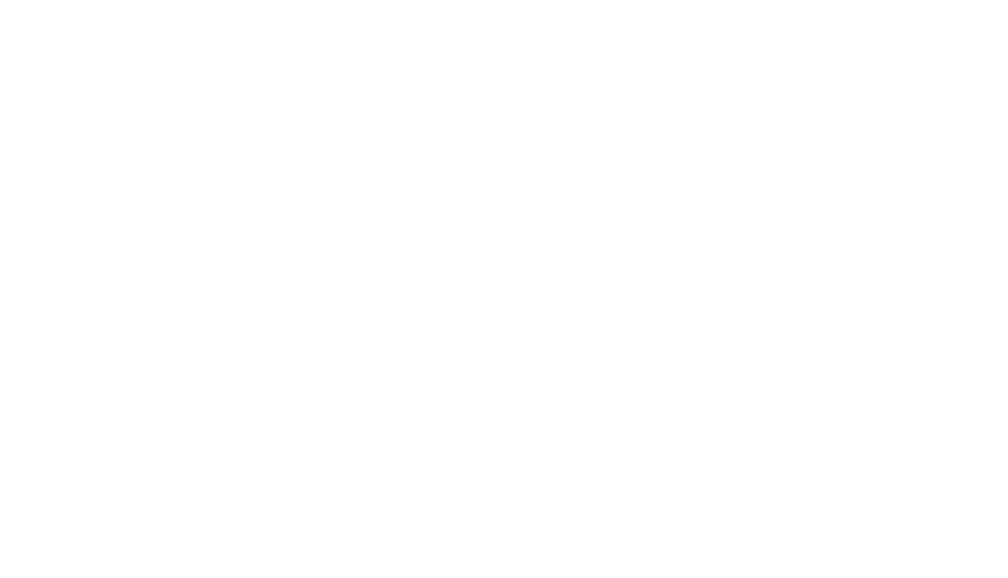
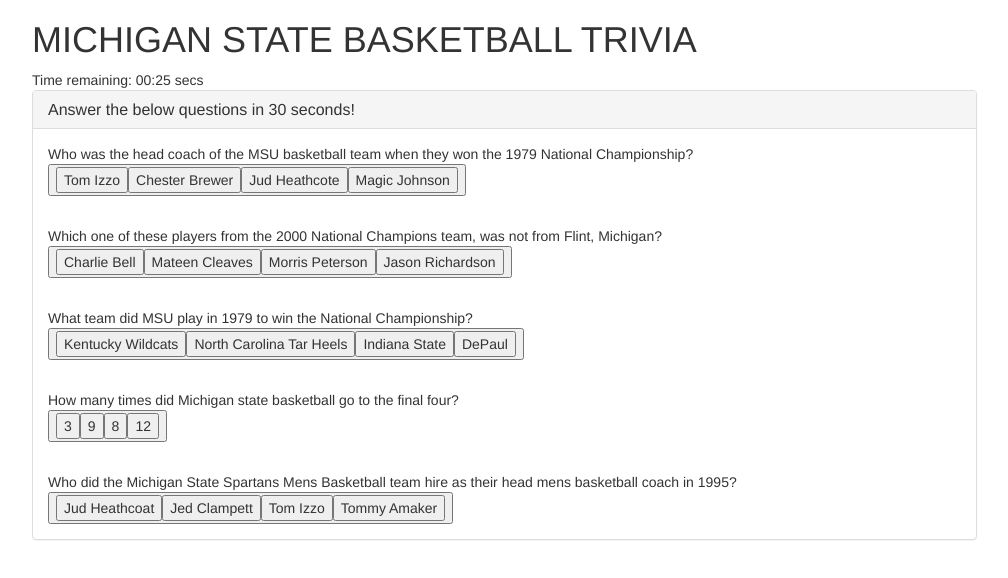
Before and after one commit to iggy788/TriviaGame, a plain HTML site: page index.html in a window 1280 px wide. Shown: the whole page, without its empty margins (38-1046 px from the left). Drawn offline with nearby package versions, Linux system fonts and the light colour scheme.

Commit message:
updaing  master

```diff
--- /dev/null
+++ b/assets/javascript/app.js
@@ -0,0 +1,195 @@
+// START JAVASCRIPT
+// ----------------------------------------------------------------------------------------------
+$('document').ready(function() {
+    // GLOBAL VARIABLES
+    // ----------------------------------------------------------------------------------------------
+    var userPick;
+    var correctAnswer = 0;
+    var incorrectAnswer = 0;
+    var unAnswer = 0;
+    var question = 0;
+    var count = 30;
+
+    // SET ALL QUESTIONS ARRAY
+    // ----------------------------------------------------------------------------------------------
+    var allQuestions = [{
+            question: 'Who was the head coach of the MSU basketball team when they won the 1979 National Championship?',
+            choices: ['Tom Izzo', 'Chester Brewer', 'Jud Heathcote', 'Magic Johnson'],
+            correctAnswer: 2,
+        },
+        {
+            question: 'Which one of these players from the 2000 National Champions team, was not from Flint, Michigan?',
+            choices: [
+                'Charlie Bell',
+                'Mateen Cleaves',
+                'Morris Peterson',
+                'Jason Richardson',
+            ],
+            correctAnswer: 3,
+        },
+        {
+            question: 'What team did MSU play in 1979 to win the National Championship?',
+            choices: [
+                'Kentucky Wildcats',
+                'North Carolina Tar Heels',
+                'Indiana State',
+                'DePaul',
+            ],
+            correctAnswer: 2,
+        },
+        {
+            question: 'How many times did Michigan state basketball go to the final four?',
+            choices: ['3', '9', '8', '12'],
+            correctAnswer: 1,
+        },
+        {
+            question: 'Who did the Michigan State Spartans Mens Basketball team hire as their head mens basketball coach in 1995?',
+            choices: ['Jud Heathcoat', 'Jed Clampett', 'Tom Izzo', 'Tommy Amaker'],
+            correctAnswer: 2,
+        },
+    ];
+
+    // DISPLAY TRIVIA
+    // ----------------------------------------------------------------------------------------------
+    function displayTrivia() {
+        // POPULATE QUESTION 1
+        // ----------------------------------------------------------------------------------------------
+        $('#questionone').html(allQuestions[0].question);
+        question++;
+        var choicesArr = allQuestions[0].choices;
+        var buttonsArr = [];
+        for (let i = 0; i < choicesArr.length; i++) {
+            var button = $('<button>');
+            button.text(choicesArr[i]);
+            button.attr('data-id', i);
+            $('#choicesone').append(button);
+        }
+        // POPULATE QUESTION 2
+        // ----------------------------------------------------------------------------------------------
+        $('#questiontwo').html(allQuestions[1].question);
+        question++;
+        var choicesArr = allQuestions[1].choices;
+        var buttonsArr = [];
+        for (let i = 0; i < choicesArr.length; i++) {
+            var button = $('<button>');
+            button.text(choicesArr[i]);
+            button.attr('data-id', i);
+            $('#choicestwo').append(button);
+        }
+        // POPULATE QUESTION 3
+        // ----------------------------------------------------------------------------------------------
+        $('#questionthree').html(allQuestions[2].question);
+        question++;
+        var choicesArr = allQuestions[2].choices;
+        var buttonsArr = [];
+        for (let i = 0; i < choicesArr.length; i++) {
+            var button = $('<button>');
+            button.text(choicesArr[i]);
+            button.attr('data-id', i);
+            $('#choicesthree').append(button);
+        }
+        // POPULATE QUESTION 4
+        // ----------------------------------------------------------------------------------------------
+        $('#questionfour').html(allQuestions[3].question);
+        question++;
+        var choicesArr = allQuestions[3].choices;
+        var buttonsArr = [];
+        for (let i = 0; i < choicesArr.length; i++) {
+            var button = $('<button>');
+            button.text(choicesArr[i]);
+            button.attr('data-id', i);
+            $('#choicesfour').append(button);
+        }
+        // POPULATE QUESTION 5
+        // ----------------------------------------------------------------------------------------------
+        $('#questionfive').html(allQuestions[4].question);
+        question++;
+        var choicesArr = allQuestions[4].choices;
+        var buttonsArr = [];
+        for (let i = 0; i < choicesArr.length; i++) {
+            var button = $('<button>');
+            button.text(choicesArr[i]);
+            button.attr('data-id', i);
+            $('#choicesfive').append(button);
+        }
+    }
+
+    // SET TIMER
+    // ----------------------------------------------------------------------------------------------
+    function timer() {
+        count--;
+        if (count <= 0) {
+            clearInterval(counter);
+            return;
+        }
+        $('#timer').html('Time remaining: ' + '00:' + count + ' secs');
+    }
+
+    // CHECK ANSWERS
+    // ----------------------------------------------------------------------------------------------
+
+    $('#choicesone').on('click', 'button', function(e) {
+        userPick = $(this).data('id');
+        allQuestions[0].correctAnswer;
+        if (userPick != allQuestions[0].correctAnswer) {
+            incorrectAnswer++;
+            alert('WRONG');
+        } else {
+            correctAnswer++;
+            alert('CORRECT');
+        }
+    });
+
+    $('#choicestwo').on('click', 'button', function(e) {
+        userPick = $(this).data('id');
+        allQuestions[1].correctAnswer;
+        if (userPick != allQuestions[1].correctAnswer) {
+            incorrectAnswer++;
+            alert('WRONG');
+        } else {
+            correctAnswer++;
+            alert('CORRECT');
+        }
+    });
+
+    $('#choicesthree').on('click', 'button', function(e) {
+        userPick = $(this).data('id');
+        allQuestions[2].correctAnswer;
+        if (userPick != allQuestions[2].correctAnswer) {
+            incorrectAnswer++;
+            alert('WRONG');
+        } else {
+            correctAnswer++;
+            alert('CORRECT');
+        }
+    });
+
+    $('#choicesfour').on('click', 'button', function(e) {
+        userPick = $(this).data('id');
+        allQuestions[3].correctAnswer;
+        if (userPick != allQuestions[3].correctAnswer) {
+            incorrectAnswer++;
+            alert('WRONG');
+        } else {
+            correctAnswer++;
+            alert('CORRECT');
+        }
+    });
+
+    $('#choicesfive').on('click', 'button', function(e) {
+        userPick = $(this).data('id');
+        allQuestions[4].correctAnswer;
+        if (userPick != allQuestions[4].correctAnswer) {
+            incorrectAnswer++;
+            alert('WRONG');
+        } else {
+            correctAnswer++;
+            alert('CORRECT');
+        }
+    });
+
+    // MAIN PROCESS
+    // ----------------------------------------------------------------------------------------------
+    displayTrivia();
+    counter = setInterval(timer, 1000);
+});
--- a/index.html
+++ b/index.html
@@ -8,8 +8,66 @@
     <title>Document</title>
 </head>
 
+<!-- Added link to the jQuery Library -->
+<script src="https://cdnjs.cloudflare.com/ajax/libs/jquery/3.2.1/jquery.min.js"></script>
+
+<!-- Bring in our bootstrap stylesheet -->
+<link rel="stylesheet" href="https://maxcdn.bootstrapcdn.com/bootstrap/3.3.6/css/bootstrap.min.css">
+
 <body>
+    <!-- Creates the Overall Grid -->
+    <div class="container">
+
+        <!-- First Row -->
+        <div class="row">
+
+            <!-- First (and only column) -->
+            <div class="col-md-12">
+                <h1>MICHIGAN STATE BASKETBALL TRIVIA</h1>
+            </div>
+        </div>
+        <div class="row">
+            <div class="col-md-12 ">
+                <div id="timer"></div>
+            </div>
+        </div>
+        <!-- Second Row -->
+        <div class="row">
+            <!-- First of two columns -->
+            <div class="col-md-10">
+                <div class="panel panel-default">
+                    <div class="panel-heading">
+                        <h1 class="panel-title">Answer the below questions in 30 seconds!</h1>
+                    </div>
+                    <div class="panel-body">
+                        <div id="questionone"></div>
+                        <button id="choicesone"></button>
+                    </div>
+                    <div class="panel-body">
+                        <div id="questiontwo"></div>
+                        <button id="choicestwo"></button>
+                    </div>
+                    <div class="panel-body">
+                        <div id="questionthree"></div>
+                        <button id="choicesthree"></button>
+                    </div>
+                    <div class="panel-body">
+                        <div id="questionfour"></div>
+                        <button id="choicesfour"></button>
+                    </div>
+                    <div class="panel-body">
+                        <div id="questionfive"></div>
+                        <button id="choicesfive"></button>
+                    </div>
+                </div>
+            </div>
+
+        </div>
+    </div>
 
 </body>
 
+<!-- Added link to external javascript -->
+<script type="text/javascript" src="assets/javascript/app.js "></script>
+
 </html>
```
Also changed, not shown: testing/index2.html (+25 -5 lines).
